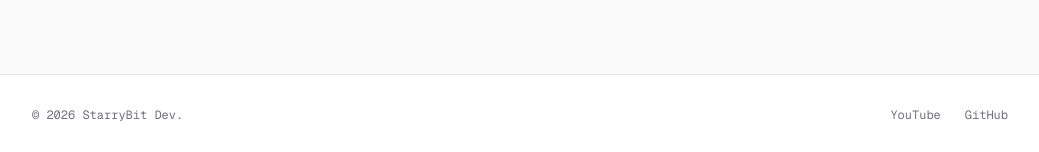
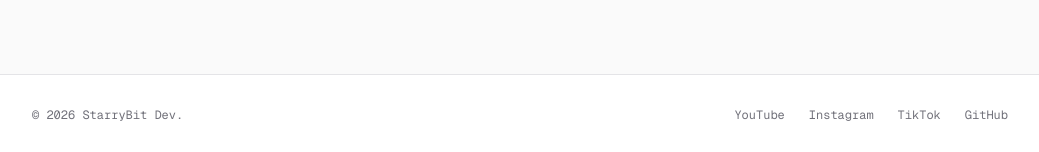
Before and after one commit to StarryBit/starrybit.github.io, a Jekyll site: the page built from index.html, in a window 1280 px wide and 1132 px high. Shown: the part 977-1129 px from the top of the window, without its empty margins (120-1159 px from the left). Built offline with Jekyll 4.4.1, drawn with Linux system fonts in a browser that asks for light colours; nearby versions of some CDN libraries.

Commit message:
Update default.html

```diff
--- a/_layouts/default.html
+++ b/_layouts/default.html
@@ -72,6 +72,8 @@
             <div>&copy; 2026 StarryBit Dev.</div>
             <div class="flex gap-6">
                 <a href="https://www.youtube.com/@StarryBit" target="_blank" class="hover:text-zinc-800 dark:hover:text-zinc-400 transition-colors">YouTube</a>
+                <a href="https://www.instagram.com/starrybitdev" target="_blank" class="hover:text-zinc-800 dark:hover:text-zinc-400 transition-colors">Instagram</a>
+                <a href="https://www.tiktok.com/@starrybitdev" target="_blank" class="hover:text-zinc-800 dark:hover:text-zinc-400 transition-colors">TikTok</a>
                 <a href="https://github.com/StarryBit" class="hover:text-zinc-800 dark:hover:text-zinc-400 transition-colors">GitHub</a>
             </div>
         </div>
```
